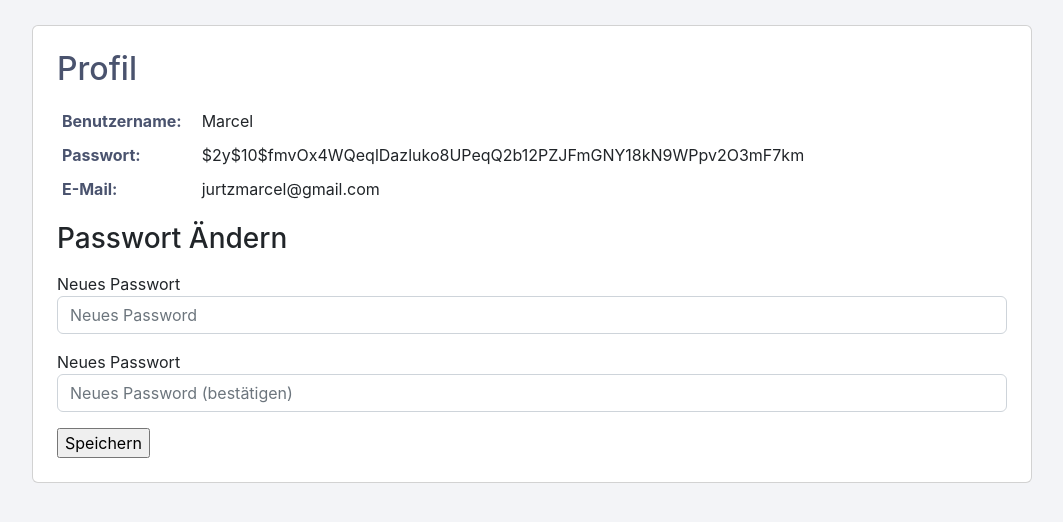
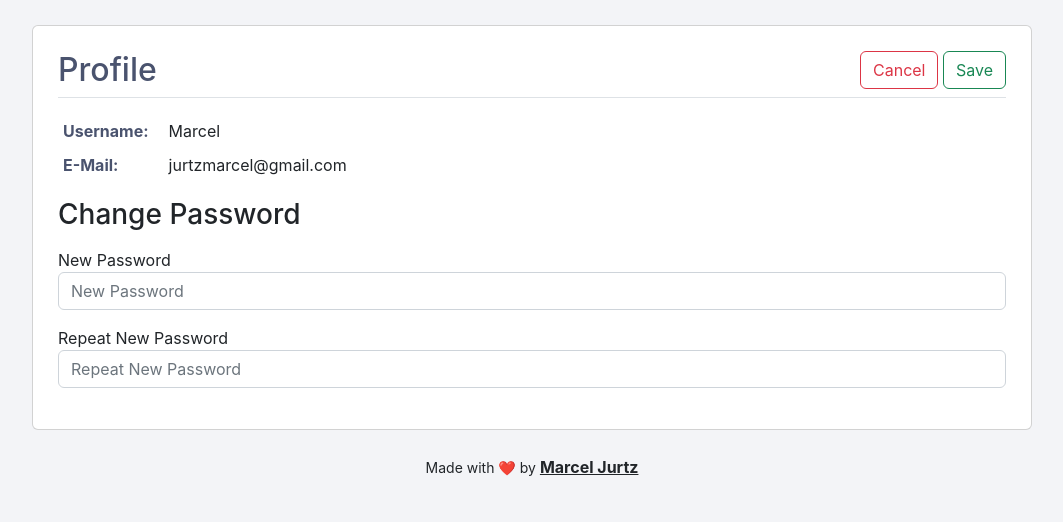
Before and after one commit to MarcelJurtz/WOD-Manager, a PHP site: page /admin/profile.php in a window 1280 px wide. Shown: the part 60-582 px from the top of the page, without its empty margins (108-1171 px from the left). Run offline with PHP 8.4, Linux system fonts and the light colour scheme; a user stored in the database is signed in; data comes from the database, SQL or seed files in the repository.

Commit message:
Minor UI adjustments for better overall unity

```diff
--- a/admin/index.html
+++ b/admin/index.html
@@ -21,8 +21,14 @@
 				</label>
             <input type="password" name="password" placeholder="Password" id="password" required>
             <input type="submit" value="Login">
+
+            <div style="max-width:450px; margin-top: 1rem; margin-bottom: 1rem">
+                Made with ❤️ by <a class="text-dark" href="https://mjurtz.com"><b> Marcel Jurtz</b></a>
+            </div>
+
         </form>
     </div>
+
 </body>
 
 </html>
--- a/admin/profile.php
+++ b/admin/profile.php
@@ -2,16 +2,16 @@
 session_start();
 
 if (!isset($_SESSION['loggedin'])) {
-	header('Location: ./../index.html');
+	header('Location: ./index.html');
 	exit;
 }
 require_once('./shared/db.php');
 $con = getConnection();
 
-$stmt = $con->prepare('SELECT id, password, email FROM accounts WHERE id = ?');
+$stmt = $con->prepare('SELECT id, email FROM accounts WHERE id = ?');
 $stmt->bind_param('i', $_SESSION['id']);
 $stmt->execute();
-$stmt->bind_result($id, $password, $email);
+$stmt->bind_result($id, $email);
 $stmt->fetch();
 $stmt->close();
 ?>
@@ -25,40 +25,54 @@ $stmt->close();
 		<?php include('./shared/menu.inc.php'); ?>
 	</nav>
 	<div class="content">
-		<div class="p-2 container-fluid card">
-			<div class="card-body">
-				<h2 class="card-title mb-3">Profil</h2>
+
+		<div class="container card">
+			<form action="./save/password.php" method="post">
+
+				<input type="hidden" name="id" value="<?= $id ?>">
+
+				<div class="row">
+					<div class="col-12">
+						<div class="d-flex justify-content-between border-bottom mb-3">
+							<h2>Profile</h2>
+							<div>
+								<a class="btn btn-outline-danger" href="./index.php">Cancel</a>
+								<input class="btn btn-outline-success" type="submit" value="Save">
+							</div>
+						</div>
+					</div>
+				</div>
+
+				<div class="row">
+					<div class="col-12">
 						<table>
 							<tr>
-						<td>Benutzername:</td>
+								<td>Username:</td>
 								<td><?= $_SESSION['name'] ?></td>
-					</tr>
-					<tr>
-						<td>Passwort:</td>
-						<td><?= $password ?></td>
 							</tr>
 							<tr>
 								<td>E-Mail:</td>
 								<td><?= $email ?></td>
 							</tr>
 						</table>
-				<h3 class="my-3">Passwort Ändern</h3>
-				<form action="set-password.php" method="post">
+						<h3 class="my-3">Change Password</h3>
 						<input type="hidden" name="id" value="<?= $id ?>">
-					<div class="form-group mb-3">
-						<label for="newpassword">Neues Passwort</label>
-						<input type="password" class="form-control" id="newpassword" name="newpassword" placeholder="Neues Password" required>
+						<div class="mb-3">
+							<label for="newpassword">New Password</label>
+							<input type="password" class="form-control" id="newpassword" name="newpassword" placeholder="New Password" required>
 						</div>
-					<div class="form-group mb-3">
-						<label for="newpassword2">Neues Passwort</label>
-						<input type="password" class="form-control" id="newpassword2" name="newpassword2" placeholder="Neues Password (bestätigen)" required>
+						<div class="mb-3">
+							<label for="newpassword2">Repeat New Password</label>
+							<input type="password" class="form-control" id="newpassword2" name="newpassword2" placeholder="Repeat New Password" required>
 						</div>
-
-					<input type="submit" value="Speichern">
+					</div>
+				</div>
+			</div>
 		</form>
 	</div>
 	</div>
-	</div>
+	<?php include('./shared/footer.inc.php'); ?>
+
 </body>
 
 </html>
--- a/admin/save/password.php
+++ b/admin/save/password.php
@@ -1,7 +1,7 @@
 <?php
 session_start();
 if (!isset($_SESSION['loggedin'])) {
-	header('Location: index.html');
+	header('Location: ./../index.html');
 	exit;
 }
 
@@ -13,7 +13,7 @@ if (!isset($_POST['newpassword']) || !isset($_POST['newpassword2']) || $_POST['n
 	exit('Passwords don\'t match');
 }
 
-require_once('db.php');
+require_once('./../shared/db.php');
 $con = getConnection();
 
 $stmt = $con->prepare('UPDATE accounts SET password = ? WHERE id = ?');
@@ -22,5 +22,5 @@ $stmt->bind_param('si', $pw, $_POST["id"]);
 $status = $stmt->execute();
 $stmt->close();
 
-header('Location: profile.php');
+header('Location: ./../index.php');
 ?>
```
Lines whose indentation alone changed are shown as unchanged.
